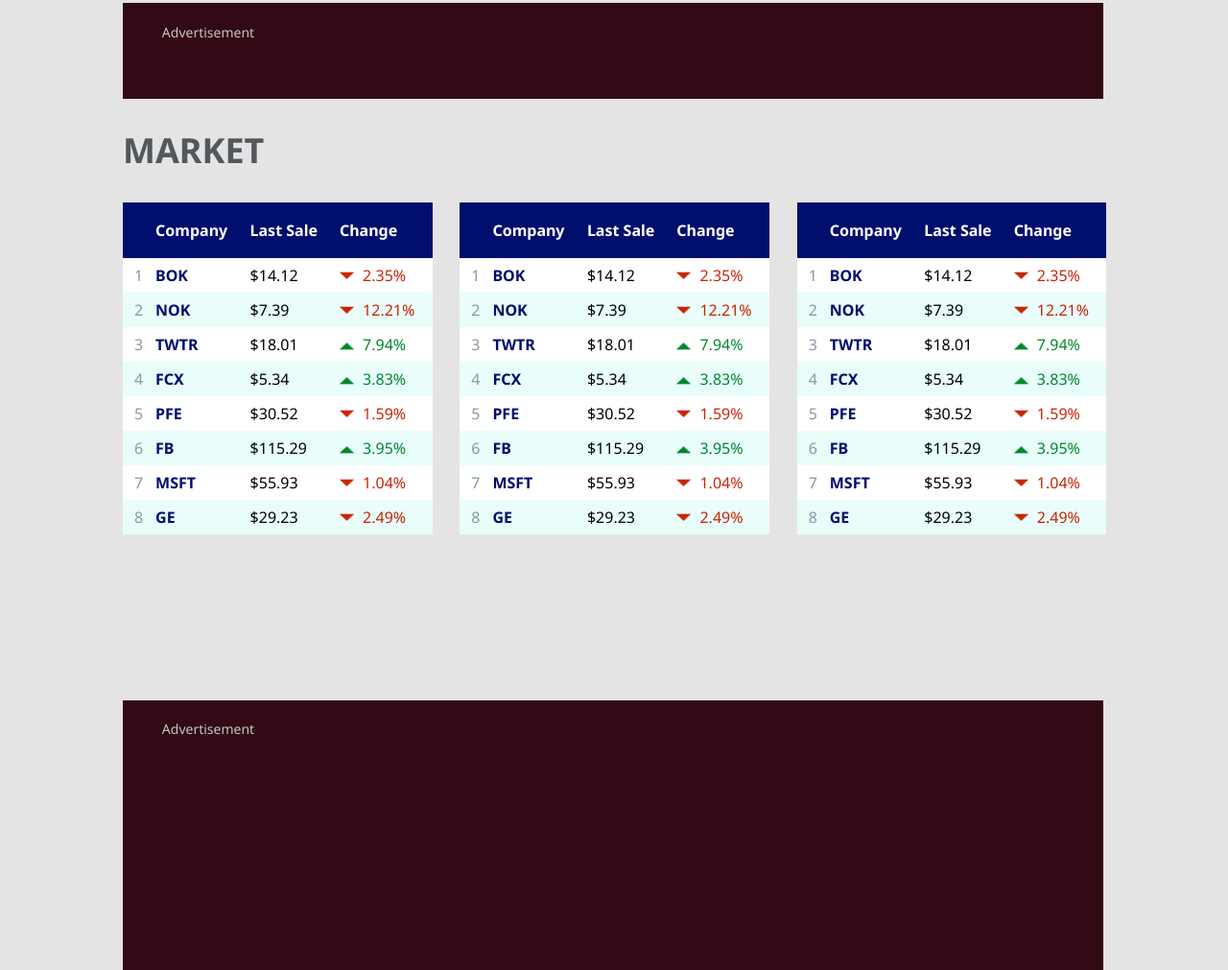
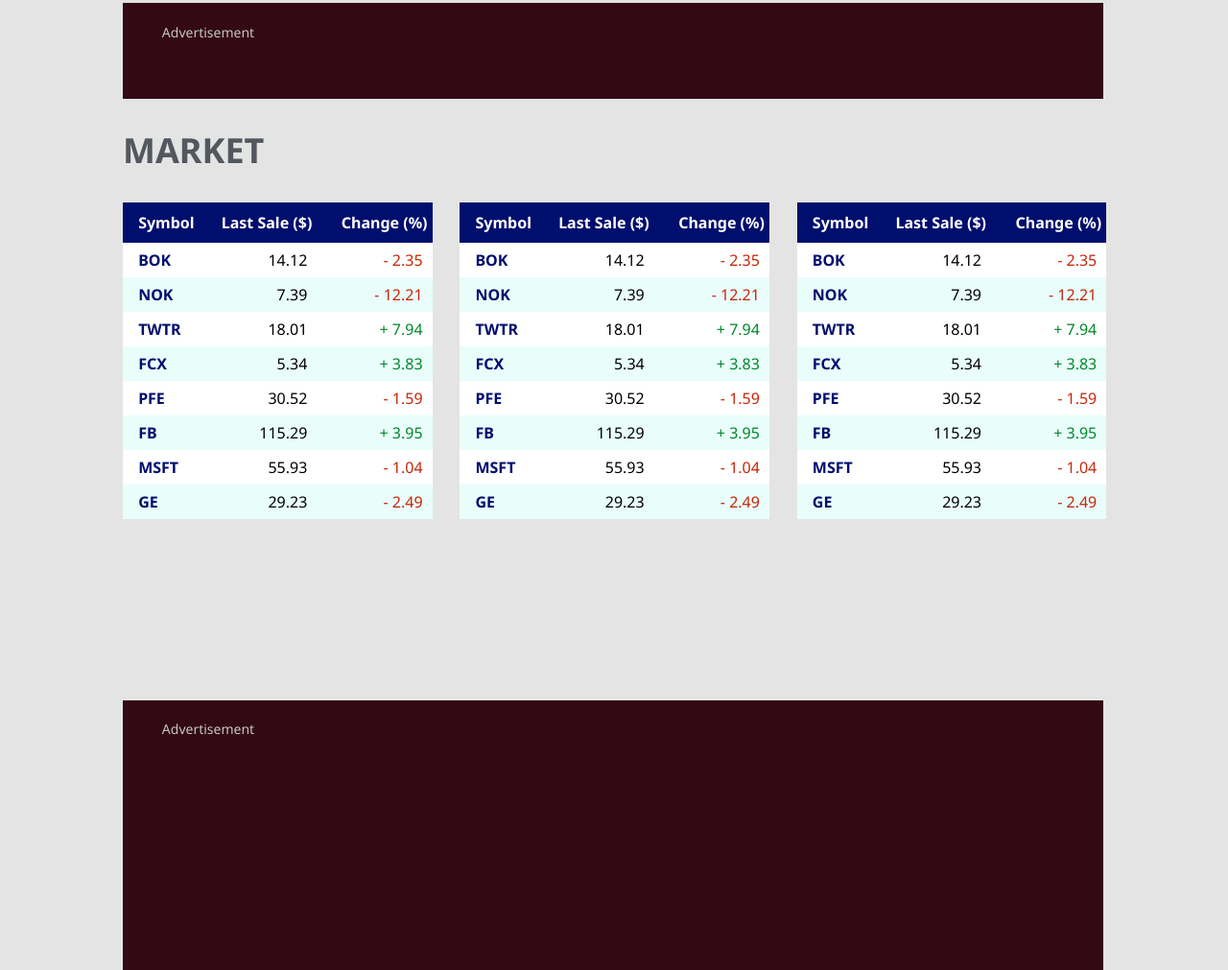
Before and after one commit to mxiong9/viewtrade, a plain HTML site: page index.html in a window 1280 px wide. Shown: the part 1519-2530 px from the top of the page at 96% size. Drawn offline with Linux system fonts and the light colour scheme.

Commit message:
table transformation

```diff
--- a/assets/css/style.css
+++ b/assets/css/style.css
@@ -224,7 +224,7 @@ tr.row1 {
 }
 
 th {
-    padding: 18px 15px 18px 0px;
+    padding: 10px 5px;
     text-align: left;
 }
 
@@ -264,11 +264,6 @@ tr.row9 {
     background-color: #E9FDFB;
 }
 
-td.num {
-    padding-left: 12px;
-    color: #8D96A5;
-}
-
 td.company {
     color: #000E6D;
     font-weight: bolder;
@@ -285,6 +280,14 @@ td.bear {
 img.stocks-arrow {
     width: 15px;
     padding-right: 5px;
+}
+
+.num {
+    text-align: right;
+}
+
+.company {
+    padding-left: 5%;
 }
 
 /* Media Queries */
@@ -347,7 +350,7 @@ img.stocks-arrow {
 
     th {
         font-size: 13px;
-        padding: 18px 10px 18px 0px;
+        padding: 10px 5px;
     }
 
     #sign {
@@ -368,7 +371,7 @@ img.stocks-arrow {
 
     th {
         font-size: 11px;
-        padding: 18px 8px 18px 0px;
+        padding: 10px 5px;
     }
 
     #sign {
@@ -651,7 +654,7 @@ img.stocks-arrow {
     }
 
     td {
-        padding: 11px 10px 11px 0px;
+        padding: 10px 5px;
         font-size: 30px;
     }
 
--- a/index.html
+++ b/index.html
@@ -209,219 +209,192 @@
 				<div id="market-row">
 					<table cellspacing="0" class="table" id="table1">
 						<tr class="row1">
-							<th> </th>
-							<th> Company </th>
-							<th> Last Sale </th>
-							<th> Change </th>
+							<th class="company"> Symbol </th>
+							<th class="num"> Last Sale ($) </th>
+							<th class="num"> Change (%) </th>
 						</tr>
 						<tr class="row2">
-							<td class="num"> 1 </td>
 							<td class="company"> BOK </td>
-							<td> $14.12 </td>
-							<td class="bear">
-								<img class="stocks-arrow" src="assets/img/arrow-down.png"> 2.35%
+							<td class="num"> 14.12 </td>
+							<td class="bear num">
+								- 2.35
 							</td>
 						</tr>
 						<tr class="row3">
-							<td class="num"> 2 </td>
 							<td class="company"> NOK </td>
-							<td class="sale"> $7.39 </td>
-							<td class="bear">
-								<img class="stocks-arrow" src="assets/img/arrow-down.png"> 12.21%
+							<td class="num"> 7.39 </td>
+							<td class="bear num">
+								- 12.21
 							</td>
 						</tr>
 						<tr class="row4">
-							<td class="num"> 3 </td>
 							<td class="company"> TWTR </td>
-							<td class="sale"> $18.01 </td>
-							<td class="bull">
-								<img class="stocks-arrow" src="assets/img/arrow-up.png"> 7.94%
+							<td class="num"> 18.01 </td>
+							<td class="bull num">
+								+ 7.94
 							</td>
 						</tr>
 						<tr class="row5">
-							<td class="num"> 4 </td>
 							<td class="company"> FCX </td>
-							<td class="sale"> $5.34 </td>
-							<td class="bull">
-								<img class="stocks-arrow" src="assets/img/arrow-up.png"> 3.83%
+							<td class="num"> 5.34 </td>
+							<td class="bull num">
+								+ 3.83
 							</td>
 						</tr>
 						<tr class="row6">
-							<td class="num"> 5 </td>
 							<td class="company"> PFE </td>
-							<td class="sale"> $30.52 </td>
-							<td class="bear">
-								<img class="stocks-arrow" src="assets/img/arrow-down.png"> 1.59%
+							<td class="num"> 30.52 </td>
+							<td class="bear num">
+								- 1.59
 							</td>
 						</tr>
 						<tr class="row7">
-							<td class="num"> 6 </td>
 							<td class="company"> FB </td>
-							<td class="sale"> $115.29 </td>
-							<td class="bull">
-								<img class="stocks-arrow" src="assets/img/arrow-up.png"> 3.95%
+							<td class="num"> 115.29 </td>
+							<td class="bull num">
+								+ 3.95
 							</td>
 						</tr>
 						<tr class="row8">
-							<td class="num"> 7 </td>
 							<td class="company"> MSFT </td>
-							<td class="sale"> $55.93 </td>
-							<td class="bear">
-								<img class="stocks-arrow" src="assets/img/arrow-down.png"> 1.04%
+							<td class="num"> 55.93 </td>
+							<td class="bear num">
+								- 1.04
 							</td>
 						</tr>
 						<tr class="row9">
-							<td class="num"> 8 </td>
 							<td class="company"> GE </td>
-							<td class="sale"> $29.23 </td>
-							<td class="bear">
-								<img class="stocks-arrow" src="assets/img/arrow-down.png"> 2.49%
+							<td class="num"> 29.23 </td>
+							<td class="bear num">
+								- 2.49
 							</td>
 						</tr>
 					</table>
 
 					<table cellspacing="0" class="table" id="table1">
 						<tr class="row1">
-							<th> </th>
-							<th> Company </th>
-							<th> Last Sale </th>
-							<th> Change </th>
+							<th class="company"> Symbol </th>
+							<th class="num"> Last Sale ($) </th>
+							<th class="num"> Change (%) </th>
 						</tr>
 						<tr class="row2">
-							<td class="num"> 1 </td>
 							<td class="company"> BOK </td>
-							<td> $14.12 </td>
-							<td class="bear">
-								<img class="stocks-arrow" src="assets/img/arrow-down.png"> 2.35%
+							<td class="num"> 14.12 </td>
+							<td class="bear num">
+								- 2.35
 							</td>
 						</tr>
 						<tr class="row3">
-							<td class="num"> 2 </td>
 							<td class="company"> NOK </td>
-							<td class="sale"> $7.39 </td>
-							<td class="bear">
-								<img class="stocks-arrow" src="assets/img/arrow-down.png"> 12.21%
+							<td class="num"> 7.39 </td>
+							<td class="bear num">
+								- 12.21
 							</td>
 						</tr>
 						<tr class="row4">
-							<td class="num"> 3 </td>
 							<td class="company"> TWTR </td>
-							<td class="sale"> $18.01 </td>
-							<td class="bull">
-								<img class="stocks-arrow" src="assets/img/arrow-up.png"> 7.94%
+							<td class="num"> 18.01 </td>
+							<td class="bull num">
+								+ 7.94
 							</td>
 						</tr>
 						<tr class="row5">
-							<td class="num"> 4 </td>
 							<td class="company"> FCX </td>
-							<td class="sale"> $5.34 </td>
-							<td class="bull">
-								<img class="stocks-arrow" src="assets/img/arrow-up.png"> 3.83%
+							<td class="num"> 5.34 </td>
+							<td class="bull num">
+								+ 3.83
 							</td>
 						</tr>
 						<tr class="row6">
-							<td class="num"> 5 </td>
 							<td class="company"> PFE </td>
-							<td class="sale"> $30.52 </td>
-							<td class="bear">
-								<img class="stocks-arrow" src="assets/img/arrow-down.png"> 1.59%
+							<td class="num"> 30.52 </td>
+							<td class="bear num">
+								- 1.59
 							</td>
 						</tr>
 						<tr class="row7">
-							<td class="num"> 6 </td>
 							<td class="company"> FB </td>
-							<td class="sale"> $115.29 </td>
-							<td class="bull">
-								<img class="stocks-arrow" src="assets/img/arrow-up.png"> 3.95%
+							<td class="num"> 115.29 </td>
+							<td class="bull num">
+								+ 3.95
 							</td>
 						</tr>
 						<tr class="row8">
-							<td class="num"> 7 </td>
 							<td class="company"> MSFT </td>
-							<td class="sale"> $55.93 </td>
-							<td class="bear">
-								<img class="stocks-arrow" src="assets/img/arrow-down.png"> 1.04%
+							<td class="num"> 55.93 </td>
+							<td class="bear num">
+								- 1.04
 							</td>
 						</tr>
 						<tr class="row9">
-							<td class="num"> 8 </td>
 							<td class="company"> GE </td>
-							<td class="sale"> $29.23 </td>
-							<td class="bear">
-								<img class="stocks-arrow" src="assets/img/arrow-down.png"> 2.49%
+							<td class="num"> 29.23 </td>
+							<td class="bear num">
+								- 2.49
 							</td>
 						</tr>
 					</table>
 
 					<table cellspacing="0" class="table" id="table1">
 						<tr class="row1">
-							<th> </th>
-							<th> Company </th>
-							<th> Last Sale </th>
-							<th> Change </th>
+							<th class="company"> Symbol </th>
+							<th class="num"> Last Sale ($) </th>
+							<th class="num"> Change (%) </th>
 						</tr>
 						<tr class="row2">
-							<td class="num"> 1 </td>
 							<td class="company"> BOK </td>
-							<td> $14.12 </td>
-							<td class="bear">
-								<img class="stocks-arrow" src="assets/img/arrow-down.png"> 2.35%
+							<td class="num"> 14.12 </td>
+							<td class="bear num">
+								- 2.35
 							</td>
 						</tr>
 						<tr class="row3">
-							<td class="num"> 2 </td>
 							<td class="company"> NOK </td>
-							<td class="sale"> $7.39 </td>
-							<td class="bear">
-								<img class="stocks-arrow" src="assets/img/arrow-down.png"> 12.21%
+							<td class="num"> 7.39 </td>
+							<td class="bear num">
+								- 12.21
 							</td>
 						</tr>
 						<tr class="row4">
-							<td class="num"> 3 </td>
 							<td class="company"> TWTR </td>
-							<td class="sale"> $18.01 </td>
-							<td class="bull">
-								<img class="stocks-arrow" src="assets/img/arrow-up.png"> 7.94%
+							<td class="num"> 18.01 </td>
+							<td class="bull num">
+								+ 7.94
 							</td>
 						</tr>
 						<tr class="row5">
-							<td class="num"> 4 </td>
 							<td class="company"> FCX </td>
-							<td class="sale"> $5.34 </td>
-							<td class="bull">
-								<img class="stocks-arrow" src="assets/img/arrow-up.png"> 3.83%
+							<td class="num"> 5.34 </td>
+							<td class="bull num">
+								+ 3.83
 							</td>
 						</tr>
 						<tr class="row6">
-							<td class="num"> 5 </td>
 							<td class="company"> PFE </td>
-							<td class="sale"> $30.52 </td>
-							<td class="bear">
-								<img class="stocks-arrow" src="assets/img/arrow-down.png"> 1.59%
+							<td class="num"> 30.52 </td>
+							<td class="bear num">
+								- 1.59
 							</td>
 						</tr>
 						<tr class="row7">
-							<td class="num"> 6 </td>
 							<td class="company"> FB </td>
-							<td class="sale"> $115.29 </td>
-							<td class="bull">
-								<img class="stocks-arrow" src="assets/img/arrow-up.png"> 3.95%
+							<td class="num"> 115.29 </td>
+							<td class="bull num">
+								+ 3.95
 							</td>
 						</tr>
 						<tr class="row8">
-							<td class="num"> 7 </td>
 							<td class="company"> MSFT </td>
-							<td class="sale"> $55.93 </td>
-							<td class="bear">
-								<img class="stocks-arrow" src="assets/img/arrow-down.png"> 1.04%
+							<td class="num"> 55.93 </td>
+							<td class="bear num">
+								- 1.04
 							</td>
 						</tr>
 						<tr class="row9">
-							<td class="num"> 8 </td>
 							<td class="company"> GE </td>
-							<td class="sale"> $29.23 </td>
-							<td class="bear">
-								<img class="stocks-arrow" src="assets/img/arrow-down.png"> 2.49%
+							<td class="num"> 29.23 </td>
+							<td class="bear num">
+								- 2.49
 							</td>
 						</tr>
 					</table>
```
